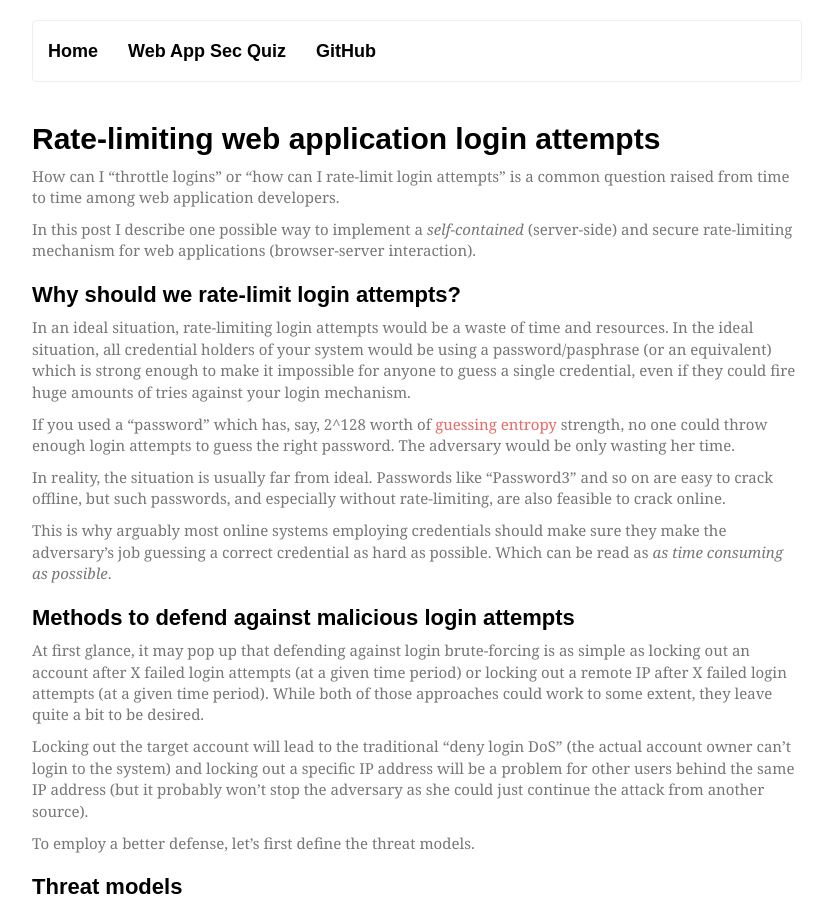
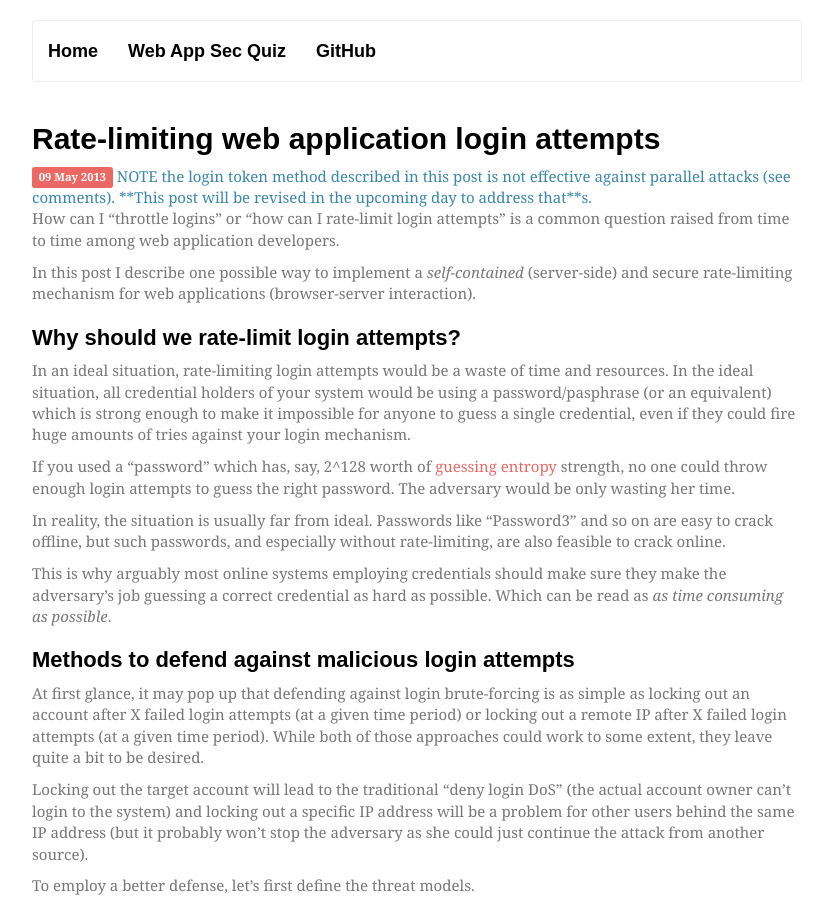
Before and after one commit to timoh6/timoh6.github.com, a Jekyll site: the page built from _posts/2015-05-07-Rate-limiting-web-application-login-attempts.md, in a window 1280 px wide and 900 px high. Shown: the whole window, without its empty margins (223-1056 px from the left). Built offline with Jekyll 4.4.1, drawn with Linux system fonts in a browser that asks for light colours; some web fonts are replaced; comment, search, counter and statistics services are not loaded.

Commit message:
Important security note

```diff
--- a/_posts/2015-05-07-Rate-limiting-web-application-login-attempts.md
+++ b/_posts/2015-05-07-Rate-limiting-web-application-login-attempts.md
@@ -5,6 +5,10 @@ title: "Rate-limiting web application login attempts"
 
 {{ page.title }}
 ================
+
+<div>
+    <span class="label label-primary">09 May 2013</span> <span class="text-info">NOTE the login token method described in this post is not effective against parallel attacks (see comments). **This post will be revised in the upcoming day to address that**s.</span>
+</div>
 
 How can I "throttle logins" or "how can I rate-limit login attempts" is a common question raised from time to time among web application developers.
 
```
